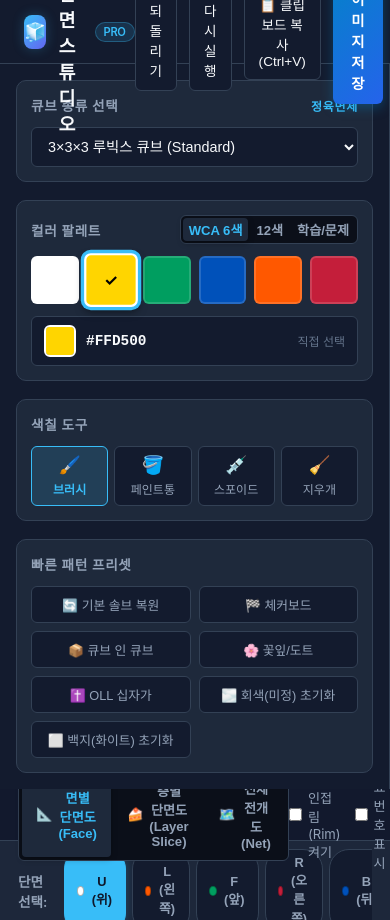
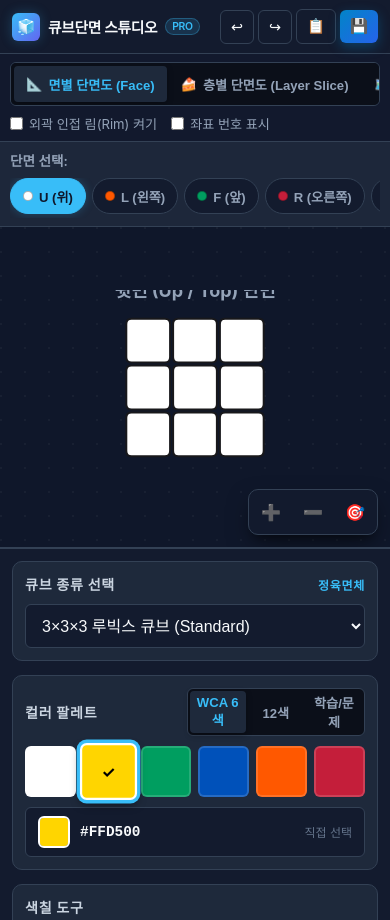
Before and after one commit to gusdk4008-crypto/park, a plain HTML site: page index.html in a window 390 px wide. Shown: the top 920 px of the page. Drawn offline with Linux system fonts and the light colour scheme; animation ran at ten frames a second.

Commit message:
Update CubeSection Studio with mobile and tablet support

```diff
--- a/css/style.css
+++ b/css/style.css
@@ -423,6 +423,7 @@ main {
   width: 100%;
   height: 100%;
   display: block;
+  touch-action: none;
 }
 
 /* Floating Zoom & Action Controls inside Canvas */
@@ -470,6 +471,11 @@ main {
   border: 1px solid var(--border-color);
   position: relative;
   overflow: hidden;
+  touch-action: none;
+}
+
+.three-preview-container canvas {
+  touch-action: none;
 }
 
 .three-hint {
@@ -621,23 +627,263 @@ main {
   font-weight: 500;
 }
 
-/* Responsive adjustments */
-@media (max-width: 1100px) {
+/* ==========================================
+   TABLET & MOBILE RESPONSIVE STYLES
+   ========================================== */
+
+/* Tablet Optimization (769px ~ 1024px) */
+@media (max-width: 1024px) {
   main {
-    grid-template-columns: 280px 1fr 280px;
+    grid-template-columns: 290px 1fr;
+    height: auto;
+    overflow-y: auto;
+  }
+
+  .sidebar.right-sidebar {
+    grid-column: 1 / -1;
+    border-left: none;
+    border-top: 1px solid var(--border-color);
+    display: grid;
+    grid-template-columns: 1fr 1fr;
+    gap: 16px;
+    height: auto;
+  }
+
+  .three-preview-container {
+    height: 320px;
+    aspect-ratio: unset;
+  }
+
+  .workspace {
+    min-height: 520px;
+  }
+
+  .canvas-wrapper {
+    min-height: 440px;
   }
 }
 
-@media (max-width: 860px) {
+/* Mobile & Small Tablet Optimization (<= 768px) */
+@media (max-width: 768px) {
+  header {
+    height: auto;
+    min-height: 54px;
+    padding: 8px 12px;
+    gap: 8px;
+    flex-wrap: wrap;
+  }
+
+  .logo-area {
+    gap: 8px;
+  }
+
+  .logo-icon {
+    width: 28px;
+    height: 28px;
+    font-size: 15px;
+    border-radius: 6px;
+  }
+
+  .app-title {
+    font-size: 1rem;
+    font-weight: 700;
+  }
+
+  .app-title span.badge {
+    font-size: 0.65rem;
+    padding: 1px 6px;
+  }
+
+  .header-actions {
+    gap: 6px;
+    flex-wrap: wrap;
+  }
+
+  .btn-secondary, .btn-primary {
+    padding: 7px 10px;
+    font-size: 0.82rem;
+    border-radius: 6px;
+  }
+
+  /* Main Stacking: Workspace First on Mobile! */
   main {
-    grid-template-columns: 1fr;
+    display: flex;
+    flex-direction: column;
     height: auto;
-    overflow: visible;
+    overflow-y: visible;
   }
+
+  /* 1. Center Workspace at the Top */
+  .workspace {
+    order: 1;
+    min-height: 400px;
+    height: auto;
+    border-bottom: 2px solid var(--border-color);
+  }
+
+  .workspace-toolbar {
+    height: auto;
+    padding: 8px 10px;
+    flex-direction: column;
+    align-items: stretch;
+    gap: 8px;
+  }
+
+  .workspace-toolbar .segmented-control {
+    overflow-x: auto;
+    width: 100%;
+    white-space: nowrap;
+    -webkit-overflow-scrolling: touch;
+    scrollbar-width: none;
+  }
+
+  .seg-btn {
+    padding: 7px 12px;
+    font-size: 0.82rem;
+    min-height: 36px;
+    flex: 1;
+    justify-content: center;
+  }
+
+  .view-subbar {
+    padding: 8px 10px;
+    flex-wrap: wrap;
+    gap: 8px;
+    font-size: 0.85rem;
+  }
+
+  .face-selector-pills {
+    width: 100%;
+    padding-bottom: 4px;
+    -webkit-overflow-scrolling: touch;
+    scrollbar-width: none;
+  }
+
+  .pill-btn {
+    padding: 6px 12px;
+    font-size: 0.82rem;
+    min-height: 36px;
+    white-space: nowrap;
+  }
+
+  .canvas-wrapper {
+    height: 360px;
+    min-height: 320px;
+  }
+
+  .floating-controls {
+    bottom: 12px;
+    right: 12px;
+    padding: 3px;
+  }
+
+  .icon-btn {
+    width: 38px;
+    height: 38px;
+    font-size: 16px;
+  }
+
+  /* 2. Left Sidebar (Palette, Tools, Presets) */
   .sidebar {
+    order: 2;
     height: auto;
+    border-right: none;
+    border-bottom: 1px solid var(--border-color);
+    padding: 12px;
+    gap: 14px;
   }
-  .workspace {
-    min-height: 500px;
+
+  .panel-section {
+    padding: 12px;
+    gap: 10px;
+  }
+
+  .section-title {
+    font-size: 0.88rem;
+    font-weight: 700;
+    color: #CBD5E1;
+  }
+
+  .custom-select {
+    font-size: 16px !important; /* Prevents auto-zoom on iOS Safari */
+    padding: 10px 12px;
+    min-height: 44px;
+  }
+
+  .palette-grid {
+    gap: 7px;
+  }
+
+  .color-swatch {
+    min-height: 38px;
+    min-width: 38px;
+  }
+
+  .tool-group {
+    gap: 6px;
+  }
+
+  .btn-tool {
+    min-height: 50px;
+    padding: 6px 4px;
+    font-size: 0.82rem;
+  }
+
+  .preset-grid {
+    gap: 6px;
+  }
+
+  .btn-preset {
+    min-height: 38px;
+    font-size: 0.82rem;
+    padding: 6px;
+  }
+
+  /* 3. Right Sidebar (3D Preview & Export Center) */
+  .sidebar.right-sidebar {
+    order: 3;
+    border-left: none;
+    padding: 12px;
+    gap: 14px;
+  }
+
+  .three-preview-container {
+    height: 280px;
+    aspect-ratio: unset;
+    margin: 0 auto;
+  }
+
+  .three-hint {
+    font-size: 0.78rem;
+    color: var(--text-secondary);
+    padding: 4px;
+  }
+
+  .export-grid {
+    gap: 8px;
+  }
+
+  .form-group label {
+    font-size: 0.85rem;
   }
 }
+
+/* Extra Small Mobile (< 500px): Icon-only compact header */
+@media (max-width: 500px) {
+  .btn-text {
+    display: none;
+  }
+
+  .header-actions {
+    gap: 4px;
+  }
+
+  .btn-secondary, .btn-primary {
+    padding: 8px 10px;
+    font-size: 0.9rem;
+  }
+
+  .app-title {
+    font-size: 0.92rem;
+  }
+}
--- a/index.html
+++ b/index.html
@@ -19,13 +19,13 @@
     </div>
 
     <div class="header-actions">
-      <button class="btn-secondary" id="btnUndo" title="실행 취소 (Ctrl+Z)">↩ 되돌리기</button>
-      <button class="btn-secondary" id="btnRedo" title="다시 실행 (Ctrl+Y)">↪ 다시실행</button>
+      <button class="btn-secondary" id="btnUndo" title="실행 취소 (Ctrl+Z)"><span>↩</span><span class="btn-text"> 되돌리기</span></button>
+      <button class="btn-secondary" id="btnRedo" title="다시 실행 (Ctrl+Y)"><span>↪</span><span class="btn-text"> 다시실행</span></button>
       <button class="btn-secondary" id="btnQuickCopy" title="현재 화면을 클립보드로 복사해 문서에 바로 붙여넣기">
-        📋 클립보드 복사 (Ctrl+V)
+        <span>📋</span><span class="btn-text"> 클립보드 복사</span>
       </button>
       <button class="btn-primary" id="btnQuickExport">
-        💾 이미지 저장
+        <span>💾</span><span class="btn-text"> 이미지 저장</span>
       </button>
     </div>
   </header>
--- a/js/app.js
+++ b/js/app.js
@@ -486,12 +486,15 @@ document.addEventListener('DOMContentLoaded', () => {
     document.getElementById('btnUndo').addEventListener('click', undo);
     document.getElementById('btnRedo').addEventListener('click', redo);
 
-    // Save history on mouseup after painting
-    window.addEventListener('mouseup', () => {
-      if (App.renderer2D.isPainting) {
+    // Save history on pointerup/mouseup after painting
+    const onActionEnd = () => {
+      if (App.renderer2D && App.renderer2D.isPainting) {
         saveHistoryState();
       }
-    });
+    };
+    window.addEventListener('mouseup', onActionEnd);
+    window.addEventListener('pointerup', onActionEnd);
+    window.addEventListener('touchend', onActionEnd);
 
     // ==========================================
     // EXPORT & CLIPBOARD ACTIONS
--- a/js/canvasRenderer.js
+++ b/js/canvasRenderer.js
@@ -70,20 +70,30 @@ class CubeCanvasRenderer {
   initEvents() {
     const cvs = this.canvas;
 
-    cvs.addEventListener('mousedown', (e) => {
-      if (e.button === 1 || (e.button === 0 && e.shiftKey)) { // Middle button or Shift+Left for Pan
+    const getPos = (e) => {
+      const rect = cvs.getBoundingClientRect();
+      return {
+        x: e.clientX - rect.left,
+        y: e.clientY - rect.top
+      };
+    };
+
+    cvs.addEventListener('pointerdown', (e) => {
+      if (e.pointerType === 'mouse' && (e.button === 1 || (e.button === 0 && e.shiftKey))) {
         this.isPanning = true;
         this.panStart = { x: e.clientX - this.pan.x, y: e.clientY - this.pan.y };
         cvs.style.cursor = 'grab';
+        try { cvs.setPointerCapture(e.pointerId); } catch (_) {}
         return;
       }
-      if (e.button === 0) {
+      if (e.button === 0 || e.pointerType === 'touch' || e.pointerType === 'pen') {
         this.isPainting = true;
         this.handlePointerAction(e);
+        try { cvs.setPointerCapture(e.pointerId); } catch (_) {}
       }
     });
 
-    window.addEventListener('mousemove', (e) => {
+    window.addEventListener('pointermove', (e) => {
       if (this.isPanning) {
         this.pan.x = e.clientX - this.panStart.x;
         this.pan.y = e.clientY - this.panStart.y;
@@ -91,12 +101,9 @@ class CubeCanvasRenderer {
         return;
       }
 
-      const rect = cvs.getBoundingClientRect();
-      const clientX = e.clientX - rect.left;
-      const clientY = e.clientY - rect.top;
-
-      if (clientX >= 0 && clientX <= rect.width && clientY >= 0 && clientY <= rect.height) {
-        const hit = this.hitTest(clientX, clientY);
+      const pos = getPos(e);
+      if (pos.x >= 0 && pos.x <= cvs.clientWidth && pos.y >= 0 && pos.y <= cvs.clientHeight) {
+        const hit = this.hitTest(pos.x, pos.y);
         if (hit !== this.hoveredItem) {
           this.hoveredItem = hit;
           this.render();
@@ -112,11 +119,15 @@ class CubeCanvasRenderer {
       }
     });
 
-    window.addEventListener('mouseup', () => {
+    const endPointer = (e) => {
       this.isPanning = false;
       this.isPainting = false;
       cvs.style.cursor = 'default';
-    });
+      try { cvs.releasePointerCapture(e.pointerId); } catch (_) {}
+    };
+
+    window.addEventListener('pointerup', endPointer);
+    window.addEventListener('pointercancel', endPointer);
 
     cvs.addEventListener('wheel', (e) => {
       e.preventDefault();
--- a/js/threeCubeView.js
+++ b/js/threeCubeView.js
@@ -83,14 +83,14 @@ class ThreeCubeView {
     let isDragging = false;
     let downPos = { x: 0, y: 0 };
 
-    dom.addEventListener('mousedown', (e) => {
+    dom.addEventListener('pointerdown', (e) => {
       downPos = { x: e.clientX, y: e.clientY };
       isDragging = false;
     });
 
-    dom.addEventListener('mousemove', (e) => {
+    dom.addEventListener('pointermove', (e) => {
       const dist = Math.hypot(e.clientX - downPos.x, e.clientY - downPos.y);
-      if (dist > 4) isDragging = true;
+      if (dist > 6) isDragging = true;
 
       const rect = dom.getBoundingClientRect();
       this.mouse.x = ((e.clientX - rect.left) / rect.width) * 2 - 1;
@@ -99,8 +99,11 @@ class ThreeCubeView {
       this.checkHover();
     });
 
-    dom.addEventListener('mouseup', (e) => {
-      if (!isDragging && e.button === 0) {
+    dom.addEventListener('pointerup', (e) => {
+      if (!isDragging && (e.button === 0 || e.pointerType === 'touch' || e.pointerType === 'pen')) {
+        const rect = dom.getBoundingClientRect();
+        this.mouse.x = ((e.clientX - rect.left) / rect.width) * 2 - 1;
+        this.mouse.y = -((e.clientY - rect.top) / rect.height) * 2 + 1;
         this.handleClick(e);
       }
     });
```
Also changed, not shown: 1 other file.
